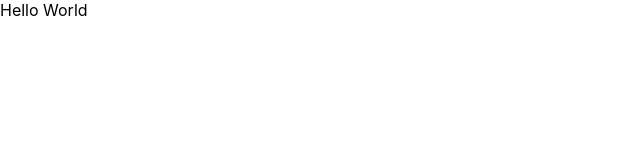
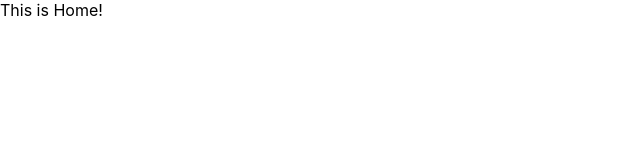
Before and after one commit to Vincent-ondeng/express, a React (Create React App) app in the folder client/: page / in a window 1280 px wide. Shown: the top 160 px of the page, without its empty margins (0-640 px from the left). Built offline with nearby package versions, Linux system fonts and the light colour scheme.

Commit message:
react router

```diff
--- a/client/src/App.js
+++ b/client/src/App.js
@@ -1,8 +1,25 @@
-import './App.css';
+import {
+  createBrowserRouter,
+  RouterProvider,
+  Route,
+} from "react-router-dom";
+
+const router = createBrowserRouter([
+  {
+    path: "/",
+    element: <div>This is Home!</div>,
+  },
+  {
+    path: "/test",
+    element: <div>This is Test!</div>,
+  },
+]);
 
 function App() {
   return (
-    <div>Hello World</div>
+    <div>
+    <RouterProvider router={router}/>
+    </div>
   );
 }
 
```
